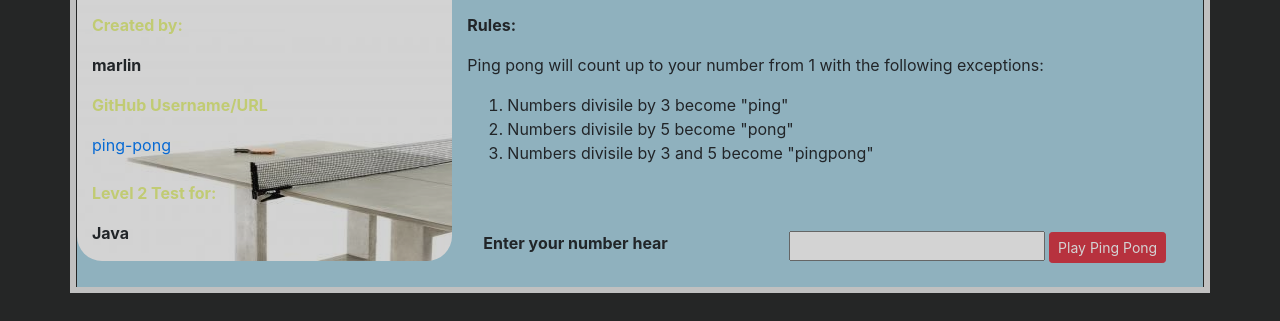
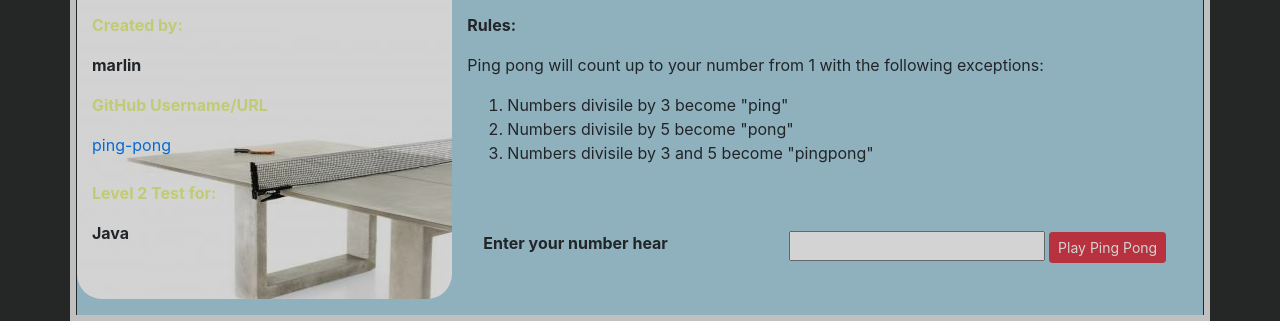
Before and after one commit to eoabong/Ping-pong-game, a plain HTML site: page index.html in a window 1280 px wide. Shown: the part 637-958 px from the top of the page. Before the commit the page ends 930 px from the top, so only its background shows below. Drawn offline with nearby package versions, Linux system fonts and the light colour scheme.

Commit message:
time to add the script the interface looks great

```diff
--- a/css/styles.css
+++ b/css/styles.css
@@ -45,6 +45,7 @@ border-radius: 25px;
 background-image: url(../images/table.jpg);
 }
 .img {
-  width: 100%;
-  height: 100%;
+  width: 400px;
+  height: 350px;
+  display: block;
 }
--- a/index.html
+++ b/index.html
@@ -46,16 +46,15 @@
               <div class="formaln">
                   <form class="" action="index.html" method="post">
                     <input type="text" id="input">
-                    <button type="submit" class="btn btn-danger btn-sm" id="submit">Play Ping Pong</button>
+                    <button type="submit" class="btn btn-danger btn-sm" id="submit-button">Play Ping Pong</button>
                   </form>
               </div>
             </div>
           </div>
         </div>
-        <div id="outcome">
-          <ul id="apend-result">
-
-        </div>
+    <div id="display-area">
+      <ul id="apend-result"></ul>
+    </div>
   </div>
   </body>
 </html>
```
